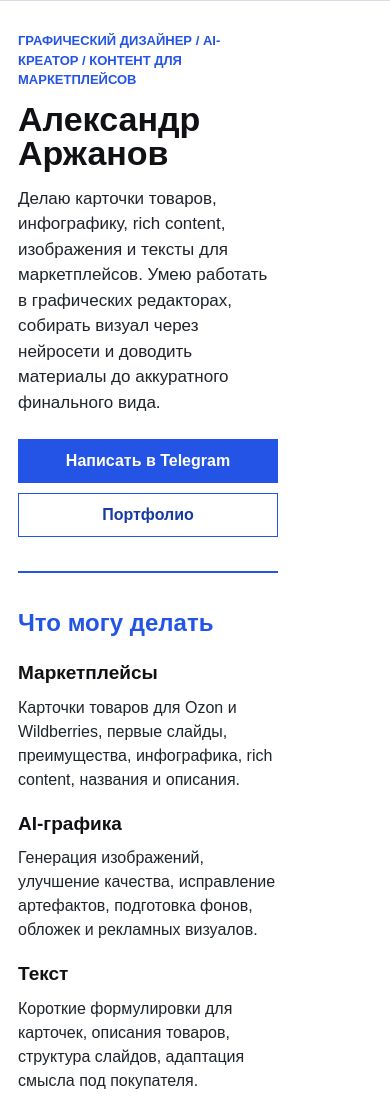
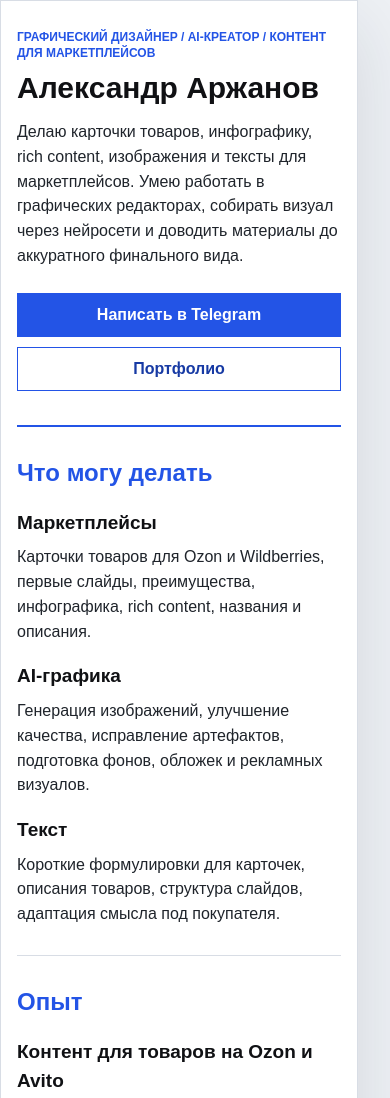
Before and after one commit to ArzhanovAl/resume, a plain HTML site: page index.html in a window 390 px wide. Shown: the top 1098 px of the page. Drawn offline with Linux system fonts and the light colour scheme.

Commit message:
Add files via upload

```diff
--- a/styles.css
+++ b/styles.css
@@ -258,7 +258,7 @@ h3 {
   }
 
   h1 {
-    font-size: 42px;
+    font-size: 40px;
     line-height: 1;
   }
 
@@ -280,24 +280,52 @@ h3 {
   .resume {
     display: grid;
     grid-template-columns: minmax(0, 1fr);
-    width: 100%;
-    max-width: 100vw;
+    width: calc(100% - 32px);
+    max-width: 360px;
     margin: 0;
     overflow: hidden;
-    border-left: 0;
-    border-right: 0;
   }
 
   .content {
     display: block;
-    width: 100vw;
-    max-width: 100vw;
-    padding: 30px 18px;
+    width: 100%;
+    max-width: 100%;
+    padding: 28px 16px;
     overflow: hidden;
   }
 
   h1 {
-    font-size: 34px;
+    font-size: 30px;
+    line-height: 1.02;
+  }
+
+  .label {
+    font-size: 12px;
+    line-height: 1.35;
+  }
+
+  .summary {
+    font-size: 16px;
+    line-height: 1.55;
+  }
+
+  .block {
+    padding: 28px 0;
+  }
+
+  .block h2 {
+    font-size: 24px;
+  }
+
+  h3 {
+    font-size: 19px;
+  }
+
+  .block p,
+  .entry p,
+  .plain-list li {
+    font-size: 16px;
+    line-height: 1.55;
   }
 
   .actions {
@@ -320,11 +348,38 @@ h3 {
   .block p,
   .columns,
   .entry {
-    width: 260px;
-    max-width: calc(100vw - 36px);
+    width: 100%;
+    max-width: 100%;
   }
 
   .button {
-    max-width: calc(100vw - 36px);
+    max-width: 100%;
   }
 }
+
+@media (max-width: 360px) {
+  .resume {
+    width: calc(100% - 44px);
+    max-width: 276px;
+  }
+
+  .content {
+    padding-left: 14px;
+    padding-right: 14px;
+  }
+
+  h1 {
+    font-size: 27px;
+  }
+
+  .label {
+    font-size: 11px;
+  }
+
+  .summary,
+  .block p,
+  .entry p,
+  .plain-list li {
+    font-size: 14px;
+  }
+}
```
